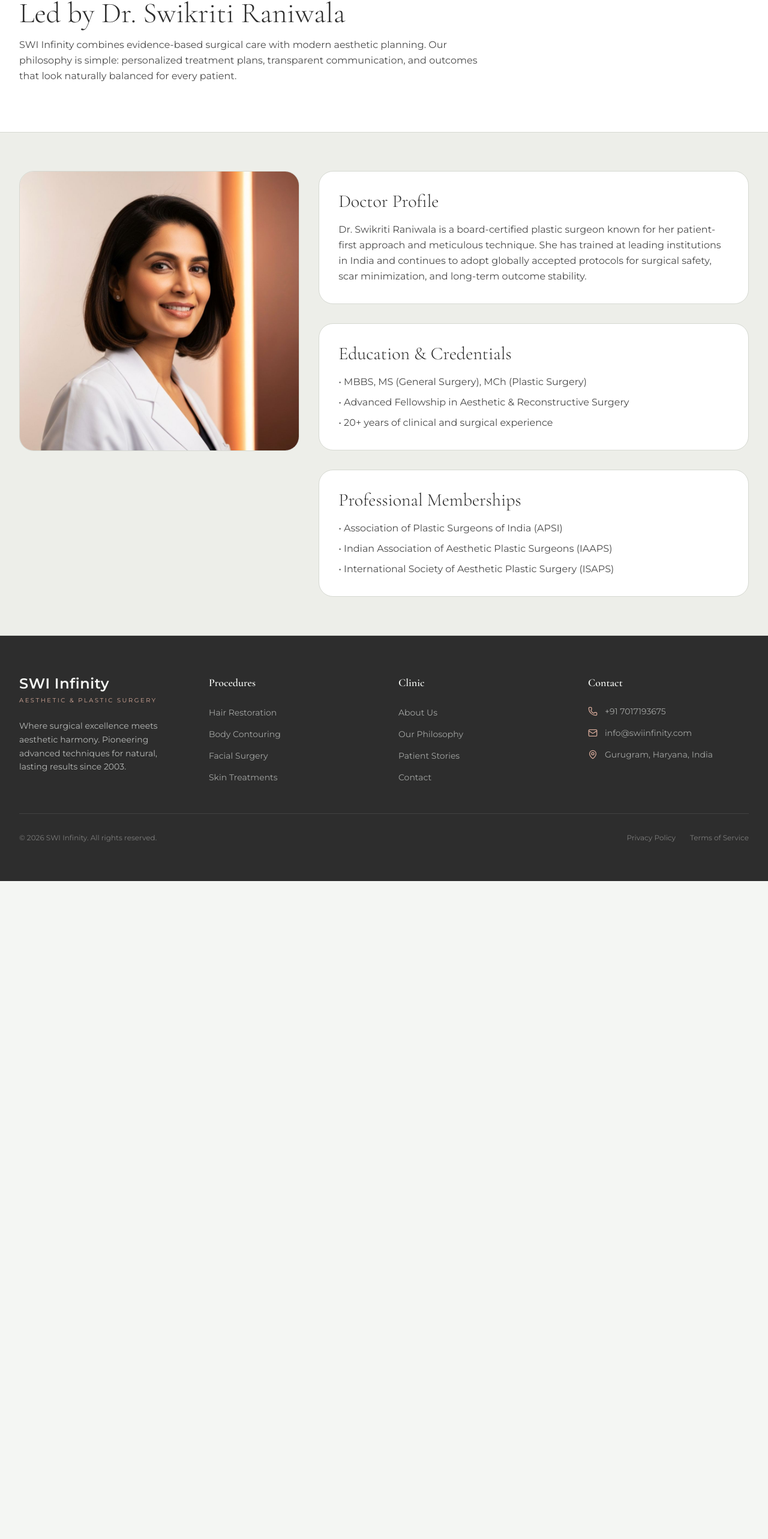
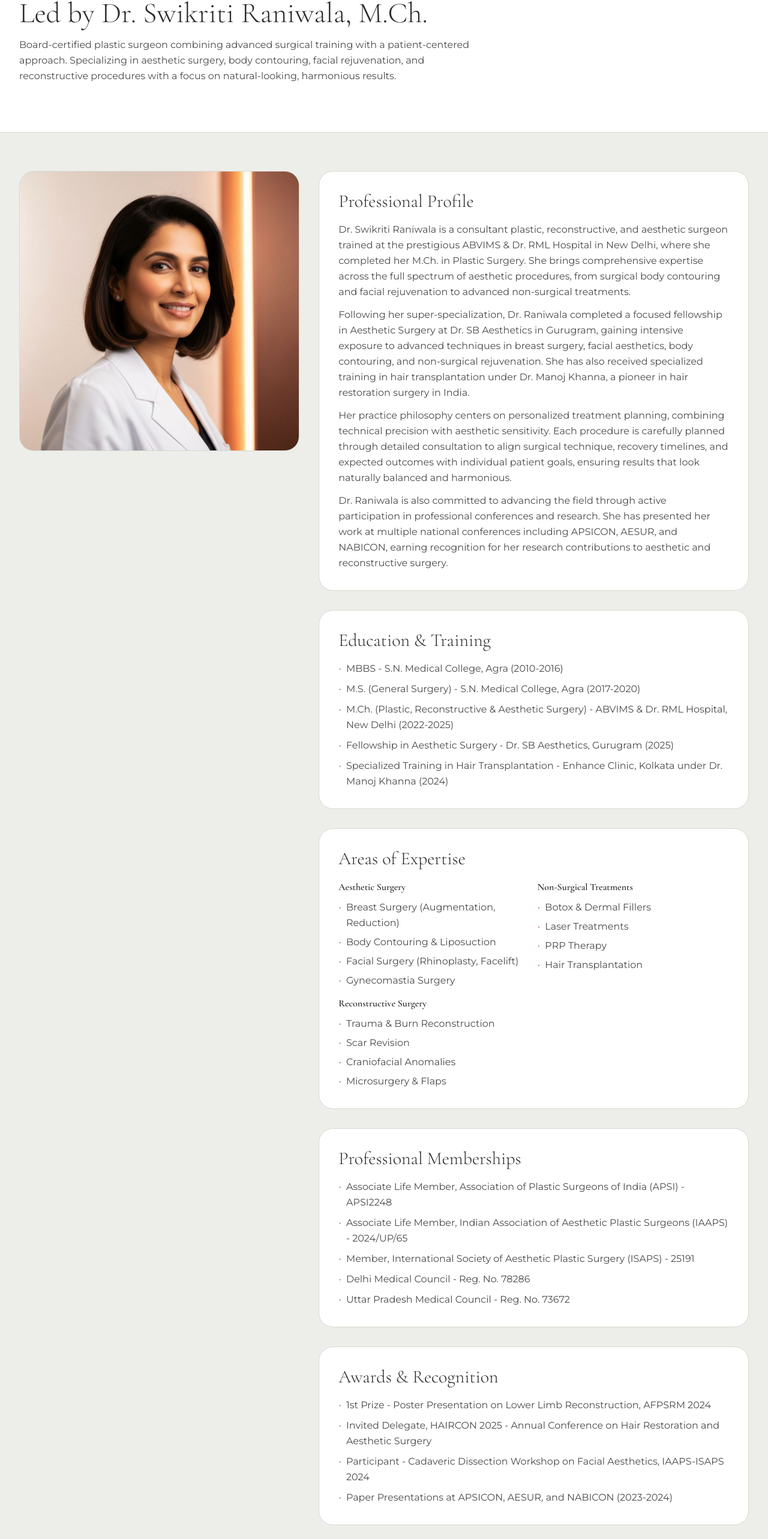
Before and after one commit to VineetGupta116/v0-website-design-analysis, a Next.js app: page /about in a window 1280 px wide. Shown: the part 226-2792 px from the top of the page at 60% size. Before the commit the page ends 1695 px from the top, so only its background shows below. Built offline with nearby package versions, Linux system fonts and the light colour scheme.

Commit message:
content: update About page with Dr. Raniwala's real credentials and bio

```diff
--- a/app/about/page.tsx
+++ b/app/about/page.tsx
@@ -4,15 +4,26 @@ import { Footer } from "@/components/footer"
 import { Navbar } from "@/components/navbar"
 
 const credentials = [
-  "MBBS, MS (General Surgery), MCh (Plastic Surgery)",
-  "Advanced Fellowship in Aesthetic & Reconstructive Surgery",
-  "20+ years of clinical and surgical experience",
+  "MBBS - S.N. Medical College, Agra (2010-2016)",
+  "M.S. (General Surgery) - S.N. Medical College, Agra (2017-2020)",
+  "M.Ch. (Plastic, Reconstructive & Aesthetic Surgery) - ABVIMS & Dr. RML Hospital, New Delhi (2022-2025)",
+  "Fellowship in Aesthetic Surgery - Dr. SB Aesthetics, Gurugram (2025)",
+  "Specialized Training in Hair Transplantation - Enhance Clinic, Kolkata under Dr. Manoj Khanna (2024)",
 ]
 
 const memberships = [
-  "Association of Plastic Surgeons of India (APSI)",
-  "Indian Association of Aesthetic Plastic Surgeons (IAAPS)",
-  "International Society of Aesthetic Plastic Surgery (ISAPS)",
+  "Associate Life Member, Association of Plastic Surgeons of India (APSI) - APSI2248",
+  "Associate Life Member, Indian Association of Aesthetic Plastic Surgeons (IAAPS) - 2024/UP/65",
+  "Member, International Society of Aesthetic Plastic Surgery (ISAPS) - 25191",
+  "Delhi Medical Council - Reg. No. 78286",
+  "Uttar Pradesh Medical Council - Reg. No. 73672",
+]
+
+const awards = [
+  "1st Prize - Poster Presentation on Lower Limb Reconstruction, AFPSRM 2024",
+  "Invited Delegate, HAIRCON 2025 - Annual Conference on Hair Restoration and Aesthetic Surgery",
+  "Participant - Cadaveric Dissection Workshop on Facial Aesthetics, IAAPS-ISAPS 2024",
+  "Paper Presentations at APSICON, AESUR, and NABICON (2023-2024)",
 ]
 
 export default function AboutPage() {
@@ -26,12 +37,12 @@ export default function AboutPage() {
               About SWI Infinity
             </p>
             <h1 className="font-[var(--font-cormorant)] text-4xl font-light text-charcoal md:text-5xl">
-              Led by Dr. Swikriti Raniwala
+              Led by Dr. Swikriti Raniwala, M.Ch.
             </h1>
             <p className="mt-4 max-w-3xl font-[var(--font-montserrat)] text-sm leading-relaxed text-charcoal-light md:text-base">
-              SWI Infinity combines evidence-based surgical care with modern aesthetic planning.
-              Our philosophy is simple: personalized treatment plans, transparent communication,
-              and outcomes that look naturally balanced for every patient.
+              Board-certified plastic surgeon combining advanced surgical training with a patient-centered
+              approach. Specializing in aesthetic surgery, body contouring, facial rejuvenation, and
+              reconstructive procedures with a focus on natural-looking, harmonious results.
             </p>
           </div>
         </section>
@@ -42,7 +53,7 @@ export default function AboutPage() {
               <div className="overflow-hidden rounded-3xl border border-border bg-card">
                 <Image
                   src="/images/dr-swikriti.jpg"
-                  alt="Dr. Swikriti Raniwala"
+                  alt="Dr. Swikriti Raniwala, M.Ch. - Consultant Plastic, Reconstructive & Aesthetic Surgeon"
                   width={900}
                   height={1200}
                   className="h-full w-full object-cover"
@@ -54,25 +65,85 @@ export default function AboutPage() {
             <div className="space-y-8 lg:col-span-3">
               <article className="rounded-3xl border border-border bg-card p-6 lg:p-8">
                 <h2 className="font-[var(--font-cormorant)] text-3xl font-light text-charcoal">
-                  Doctor Profile
+                  Professional Profile
                 </h2>
-                <p className="mt-4 font-[var(--font-montserrat)] text-sm leading-relaxed text-charcoal-light md:text-base">
-                  Dr. Swikriti Raniwala is a board-certified plastic surgeon known for her patient-first
-                  approach and meticulous technique. She has trained at leading institutions in India and
-                  continues to adopt globally accepted protocols for surgical safety, scar minimization,
-                  and long-term outcome stability.
-                </p>
+                <div className="mt-4 space-y-3 font-[var(--font-montserrat)] text-sm leading-relaxed text-charcoal-light md:text-base">
+                  <p>
+                    Dr. Swikriti Raniwala is a consultant plastic, reconstructive, and aesthetic surgeon
+                    trained at the prestigious ABVIMS & Dr. RML Hospital in New Delhi, where she completed
+                    her M.Ch. in Plastic Surgery. She brings comprehensive expertise across the full spectrum
+                    of aesthetic procedures, from surgical body contouring and facial rejuvenation to advanced
+                    non-surgical treatments.
+                  </p>
+                  <p>
+                    Following her super-specialization, Dr. Raniwala completed a focused fellowship in
+                    Aesthetic Surgery at Dr. SB Aesthetics in Gurugram, gaining intensive exposure to advanced
+                    techniques in breast surgery, facial aesthetics, body contouring, and non-surgical
+                    rejuvenation. She has also received specialized training in hair transplantation under
+                    Dr. Manoj Khanna, a pioneer in hair restoration surgery in India.
+                  </p>
+                  <p>
+                    Her practice philosophy centers on personalized treatment planning, combining technical
+                    precision with aesthetic sensitivity. Each procedure is carefully planned through detailed
+                    consultation to align surgical technique, recovery timelines, and expected outcomes with
+                    individual patient goals, ensuring results that look naturally balanced and harmonious.
+                  </p>
+                  <p>
+                    Dr. Raniwala is also committed to advancing the field through active participation in
+                    professional conferences and research. She has presented her work at multiple national
+                    conferences including APSICON, AESUR, and NABICON, earning recognition for her research
+                    contributions to aesthetic and reconstructive surgery.
+                  </p>
+                </div>
               </article>
 
               <article className="rounded-3xl border border-border bg-card p-6 lg:p-8">
                 <h2 className="font-[var(--font-cormorant)] text-3xl font-light text-charcoal">
-                  Education & Credentials
+                  Education & Training
                 </h2>
                 <ul className="mt-4 space-y-2 font-[var(--font-montserrat)] text-sm leading-relaxed text-charcoal-light md:text-base">
                   {credentials.map((item) => (
-                    <li key={item}>• {item}</li>
+                    <li key={item} className="flex gap-2">
+                      <span className="text-rose-gold">•</span>
+                      <span>{item}</span>
+                    </li>
                   ))}
                 </ul>
+              </article>
+
+              <article className="rounded-3xl border border-border bg-card p-6 lg:p-8">
+                <h2 className="font-[var(--font-cormorant)] text-3xl font-light text-charcoal">
+                  Areas of Expertise
+                </h2>
+                <div className="mt-4 grid gap-3 font-[var(--font-montserrat)] text-sm leading-relaxed text-charcoal-light md:text-base sm:grid-cols-2">
+                  <div>
+                    <h3 className="mb-2 font-semibold text-charcoal">Aesthetic Surgery</h3>
+                    <ul className="space-y-1.5">
+                      <li className="flex gap-2"><span className="text-rose-gold">•</span> Breast Surgery (Augmentation, Reduction)</li>
+                      <li className="flex gap-2"><span className="text-rose-gold">•</span> Body Contouring & Liposuction</li>
+                      <li className="flex gap-2"><span className="text-rose-gold">•</span> Facial Surgery (Rhinoplasty, Facelift)</li>
+                      <li className="flex gap-2"><span className="text-rose-gold">•</span> Gynecomastia Surgery</li>
+                    </ul>
+                  </div>
+                  <div>
+                    <h3 className="mb-2 font-semibold text-charcoal">Non-Surgical Treatments</h3>
+                    <ul className="space-y-1.5">
+                      <li className="flex gap-2"><span className="text-rose-gold">•</span> Botox & Dermal Fillers</li>
+                      <li className="flex gap-2"><span className="text-rose-gold">•</span> Laser Treatments</li>
+                      <li className="flex gap-2"><span className="text-rose-gold">•</span> PRP Therapy</li>
+                      <li className="flex gap-2"><span className="text-rose-gold">•</span> Hair Transplantation</li>
+                    </ul>
+                  </div>
+                  <div>
+                    <h3 className="mb-2 font-semibold text-charcoal">Reconstructive Surgery</h3>
+                    <ul className="space-y-1.5">
+                      <li className="flex gap-2"><span className="text-rose-gold">•</span> Trauma & Burn Reconstruction</li>
+                      <li className="flex gap-2"><span className="text-rose-gold">•</span> Scar Revision</li>
+                      <li className="flex gap-2"><span className="text-rose-gold">•</span> Craniofacial Anomalies</li>
+                      <li className="flex gap-2"><span className="text-rose-gold">•</span> Microsurgery & Flaps</li>
+                    </ul>
+                  </div>
+                </div>
               </article>
 
               <article className="rounded-3xl border border-border bg-card p-6 lg:p-8">
@@ -81,7 +152,24 @@ export default function AboutPage() {
                 </h2>
                 <ul className="mt-4 space-y-2 font-[var(--font-montserrat)] text-sm leading-relaxed text-charcoal-light md:text-base">
                   {memberships.map((item) => (
-                    <li key={item}>• {item}</li>
+                    <li key={item} className="flex gap-2">
+                      <span className="text-rose-gold">•</span>
+                      <span>{item}</span>
+                    </li>
+                  ))}
+                </ul>
+              </article>
+
+              <article className="rounded-3xl border border-border bg-card p-6 lg:p-8">
+                <h2 className="font-[var(--font-cormorant)] text-3xl font-light text-charcoal">
+                  Awards & Recognition
+                </h2>
+                <ul className="mt-4 space-y-2 font-[var(--font-montserrat)] text-sm leading-relaxed text-charcoal-light md:text-base">
+                  {awards.map((item) => (
+                    <li key={item} className="flex gap-2">
+                      <span className="text-rose-gold">•</span>
+                      <span>{item}</span>
+                    </li>
                   ))}
                 </ul>
               </article>
```
